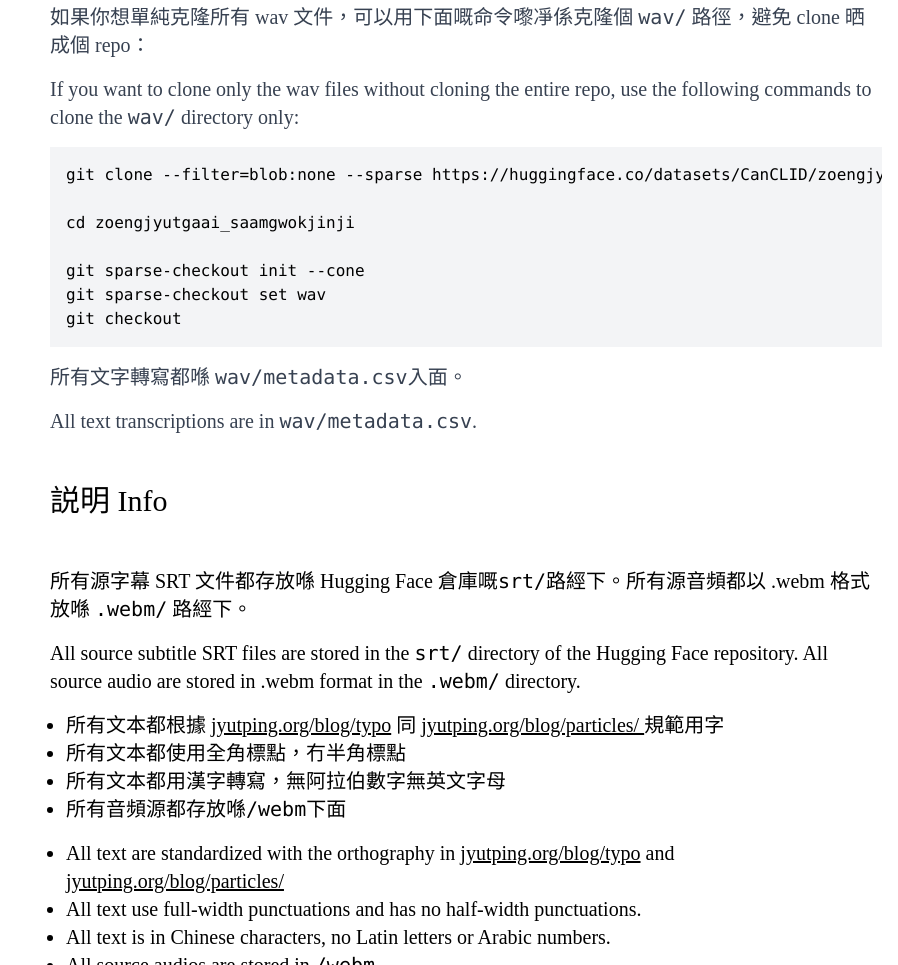
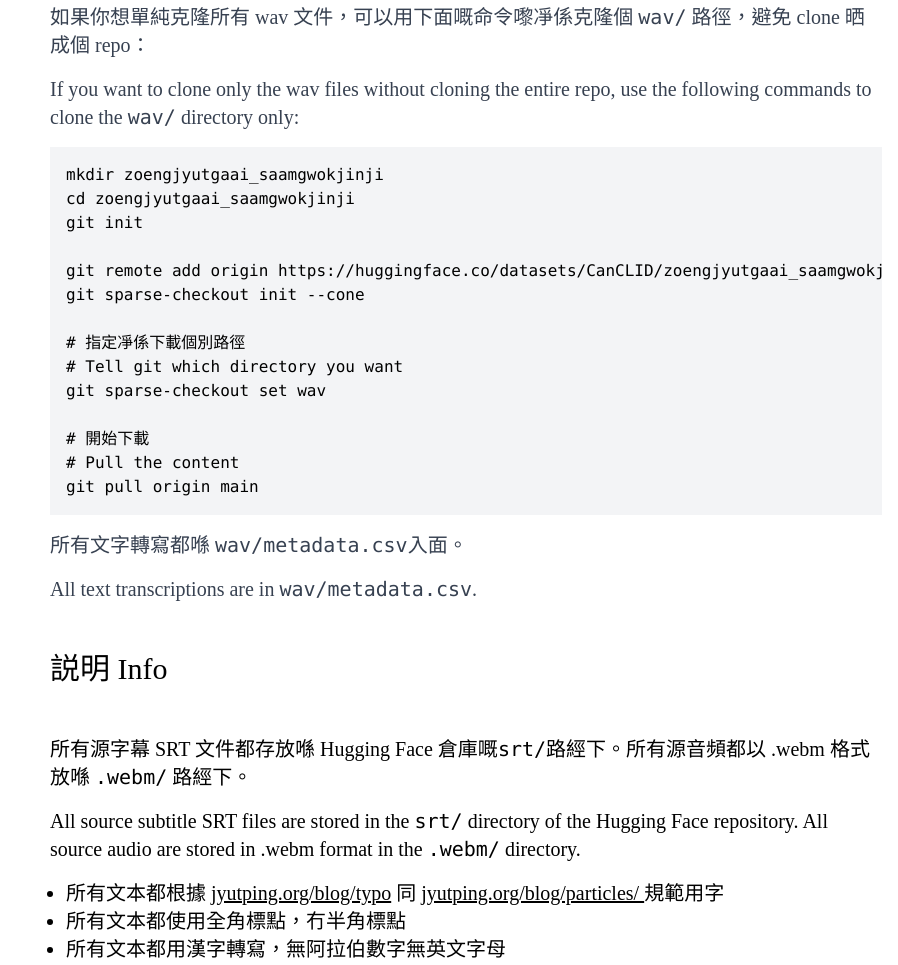
Before and after one commit to CanCLID/zoengjyutgaai, a plain HTML site: page index.html in a window 1280 px wide. Shown: the part 1771-2736 px from the top of the page, without its empty margins (382-1280 px from the left). Drawn offline with nearby package versions, Linux system fonts and the light colour scheme; a web font is replaced by a local one.

Commit message:
修正下載方法

```diff
--- a/index.html
+++ b/index.html
@@ -202,13 +202,20 @@
           </p>
           <pre
             class="text-nowrap p-4 bg-gray-100 overflow-auto my-4"
-          ><code>git clone --filter=blob:none --sparse https://huggingface.co/datasets/CanCLID/zoengjyutgaai_saamgwokjinji
+          ><code>mkdir zoengjyutgaai_saamgwokjinji
+cd zoengjyutgaai_saamgwokjinji
+git init
 
-cd zoengjyutgaai_saamgwokjinji
+git remote add origin https://huggingface.co/datasets/CanCLID/zoengjyutgaai_saamgwokjinji
+git sparse-checkout init --cone
 
-git sparse-checkout init --cone
+# 指定凈係下載個別路徑
+# Tell git which directory you want
 git sparse-checkout set wav
-git checkout</code></pre>
+
+# 開始下載
+# Pull the content
+git pull origin main</code></pre>
           <p class="text-gray-700 text-xl my-4">
             所有文字轉寫都喺 <code>wav/metadata.csv</code>入面。
           </p>
```
